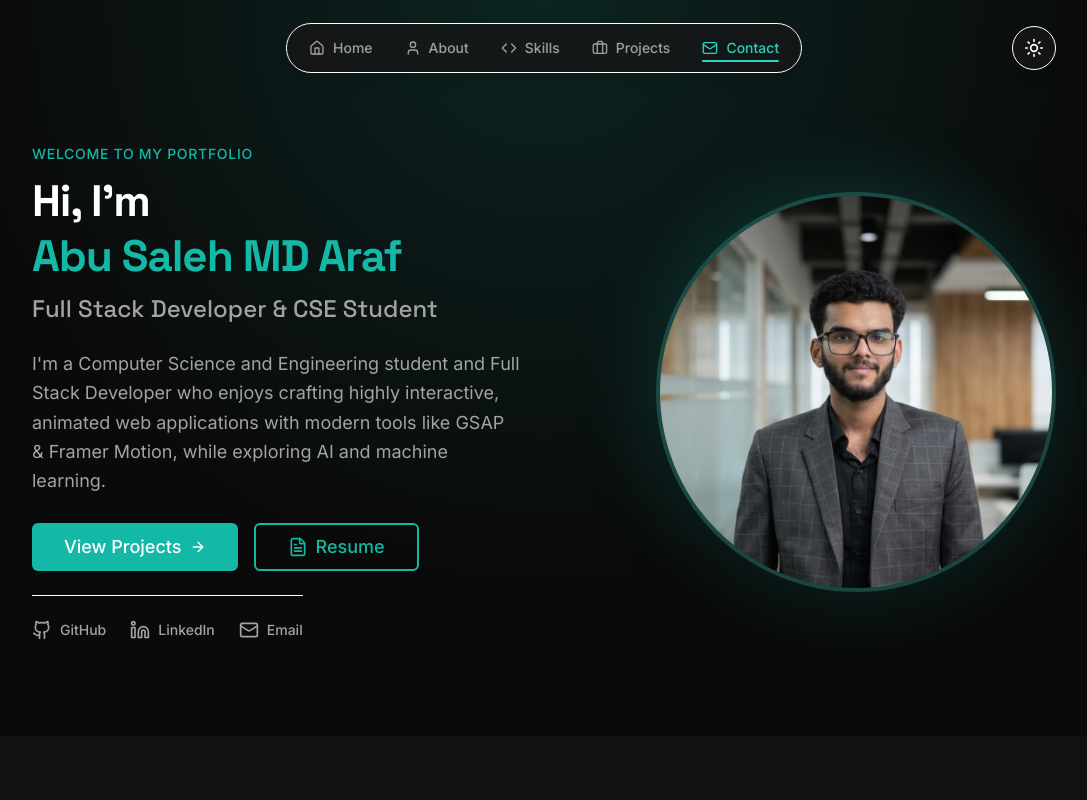
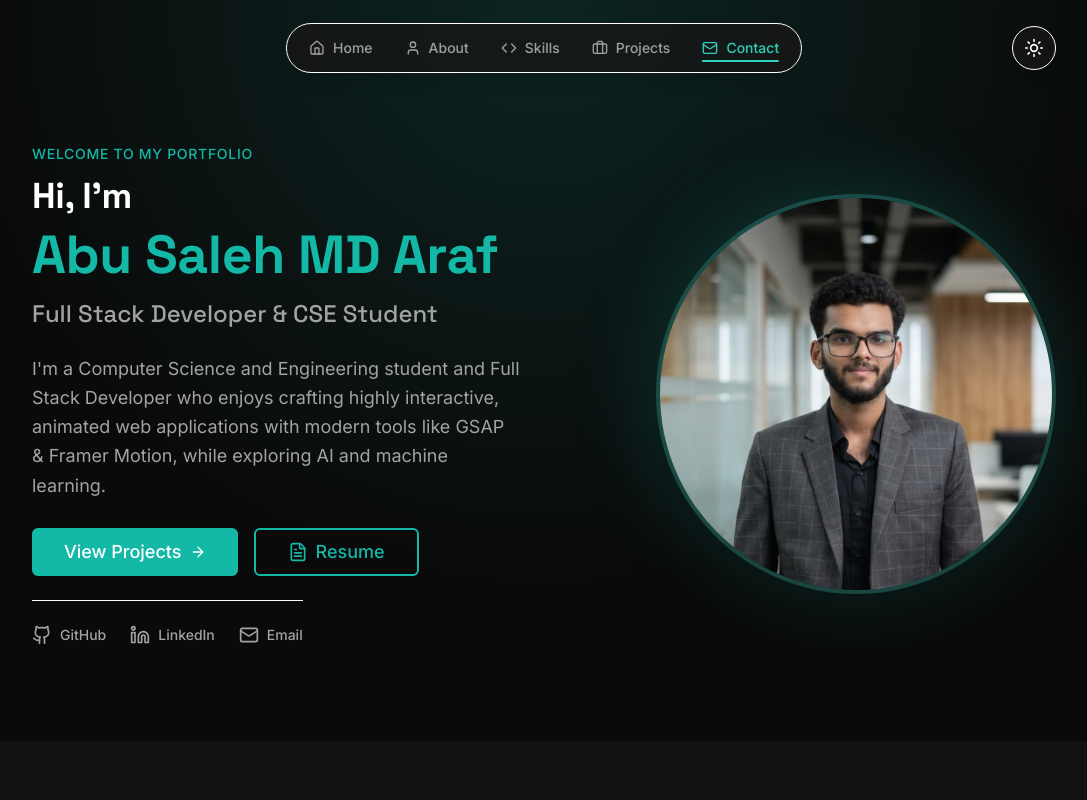
Before and after one commit to asmaraf/abu-saleh-portfolio, a Next.js app: page / in a window 1280 px wide. Shown: the top 800 px of the page, without its empty margins (96-1183 px from the left). Built offline with nearby package versions, Linux system fonts and the light colour scheme.

Commit message:
style(hero): increase hero name font size for visual balance

```diff
--- a/src/components/sections/Hero.tsx
+++ b/src/components/sections/Hero.tsx
@@ -94,12 +94,12 @@ export function Hero() {
             <span className="text-primary font-medium tracking-wider uppercase text-sm mb-2 md:mb-3">
               Welcome to my portfolio
             </span>
-            <h1 className="font-heading text-[clamp(1.6rem,3.8vw,2.75rem)] leading-[1.15] font-bold tracking-tight text-foreground mb-2 md:mb-3">
+            <h1 className="font-heading font-bold tracking-tight mb-2 md:mb-3">
               <span className="sr-only">Hi, I&apos;m {FULL_NAME}</span>
-              <span aria-hidden="true" className="block text-foreground mb-1">
+              <span aria-hidden="true" className="block text-2xl sm:text-3xl md:text-4xl text-foreground mb-1 md:mb-2">
                 Hi, I&apos;m
               </span>
-              <span aria-hidden="true" className="block min-h-[1.15em] text-primary whitespace-nowrap">
+              <span aria-hidden="true" className="block min-h-[1.15em] text-[clamp(1.85rem,4.8vw,3.35rem)] leading-[1.15] text-primary whitespace-nowrap">
                 <span>{displayText}</span>
                 <BlinkingCursor />
               </span>
```
